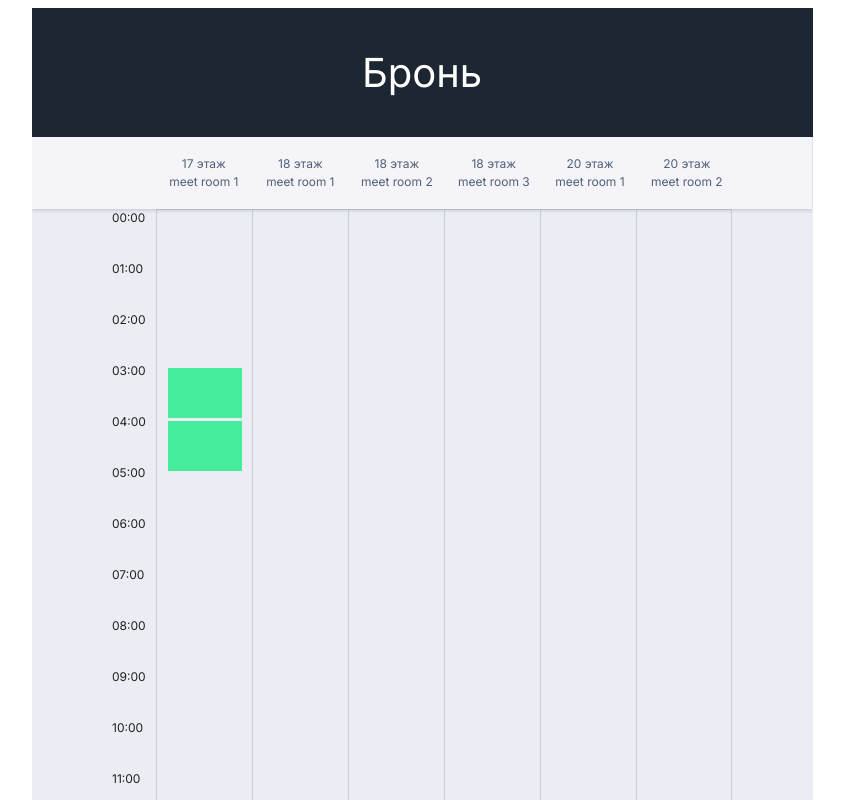
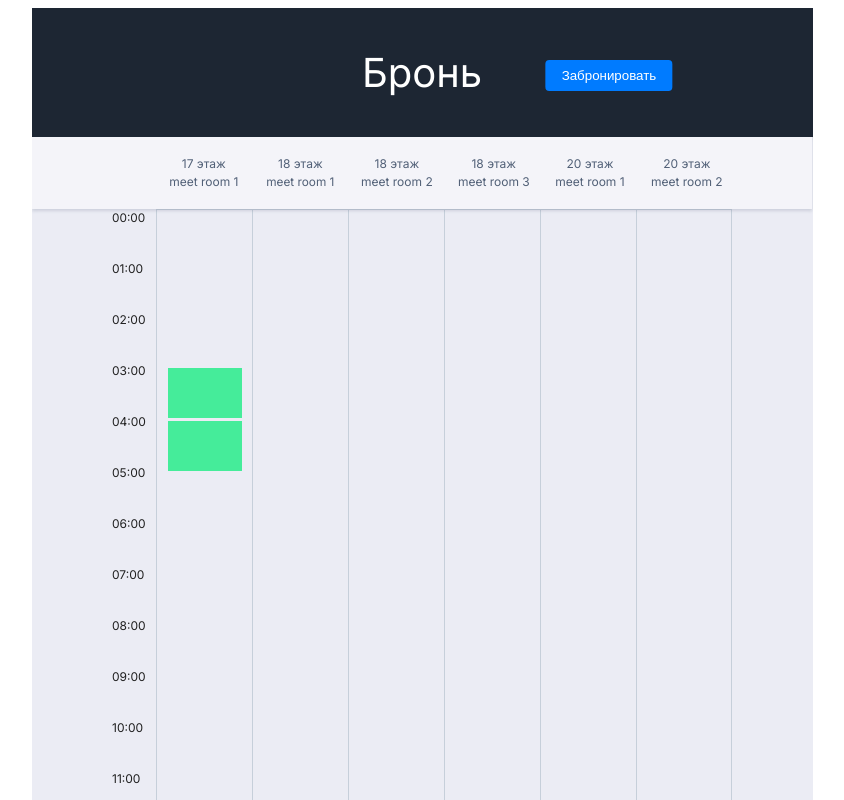
Before and after one commit to loco1514/-.-, a plain HTML site: page site/date.html in a window 1280 px wide. Shown: the top 800 px of the page, without its empty margins (218-1062 px from the left). Drawn offline with Linux system fonts and the light colour scheme.

Commit message:
add button

```diff
--- a/site/date.css
+++ b/site/date.css
@@ -984,3 +984,21 @@
     margin: 0 0 0 0;
     z-index: 38;
   }
+
+  .book-button {
+    padding: 8px 16px; /* Add padding to the button */
+    background-color: #007bff; /* Set background color */
+    color: #fff; /* Set text color */
+    border: none; /* Remove border */
+    border-radius: 4px; /* Add border radius */
+    cursor: pointer; /* Set cursor to pointer on hover */
+    transition: background-color 0.3s; /* Add transition effect */
+    position: absolute; /* Set position to absolute */
+    top: 40%; /* Align with the top of the container */
+    left: calc(80% + 16px); /* Position the button to the right of the "Bron" label */
+    transform: translate(-100%, 0); /* Move the button to the left by its own width */
+  }
+
+  .book-button:hover {
+    background-color: #0056b3; /* Change background color on hover */
+  }
--- a/site/date.html
+++ b/site/date.html
@@ -9,7 +9,7 @@
   </head>
   <body>
     <div class="main-container">
-      <div class="div-jss"><span class="bron">Бронь</span></div>
+      <div class="div-jss"><span class="bron">Бронь</span><button class="book-button">Забронировать</button></div>
       <div class="div-jss-1">
         <div class="div-jss-2">
           <div class="div-jss-3">
@@ -92,6 +92,7 @@
           </div>
         </div>
       </div>
+      <button id="bookButton">Забронировать</button>
     </div>
     <!-- Generated by Codia AI - https://codia.ai/ -->
   </body>
@@ -102,11 +103,35 @@
   // Получаем параметры URL
   const urlParams = new URLSearchParams(window.location.search);
   const year = urlParams.get('year');
+  console.log(year);
   const month = urlParams.get('month');
+  console.log(month);
   const day = urlParams.get('day');
+  console.log(day);
+  //const data = day + "." + month + "." + year;
   const clocks_begin = 9;
   const clocks_end = 10;
   const meet_rooms = "20 этаж meet room 1";
+ // const apiUrl = `/api/bookings?data=${date}`;
+  //console.log(apiUrl);
+
+  //fetch(apiUrl)
+  //.then(response => {
+    // Проверяем статус ответа
+  //  if (!response.ok) {
+   //   throw new Error('Network response was not ok');
+    //}
+    // Парсим ответ в формат JSON
+    //return response.json();
+ // })
+  // .then(data => {
+    // Обрабатываем полученные данные
+   //  console.log('Забронированные слоты на указанную дату:', data);
+    // Далее вы можете использовать полученные данные для отображения на странице или в других целях
+  // })
+  // .catch(error => {
+   //  console.error('There was a problem with the fetch operation:', error);
+   //});
 
   // Функция для добавления прямоугольника на страницу
   function addRectangle(startTime, endTime, meetRoom) {
```
